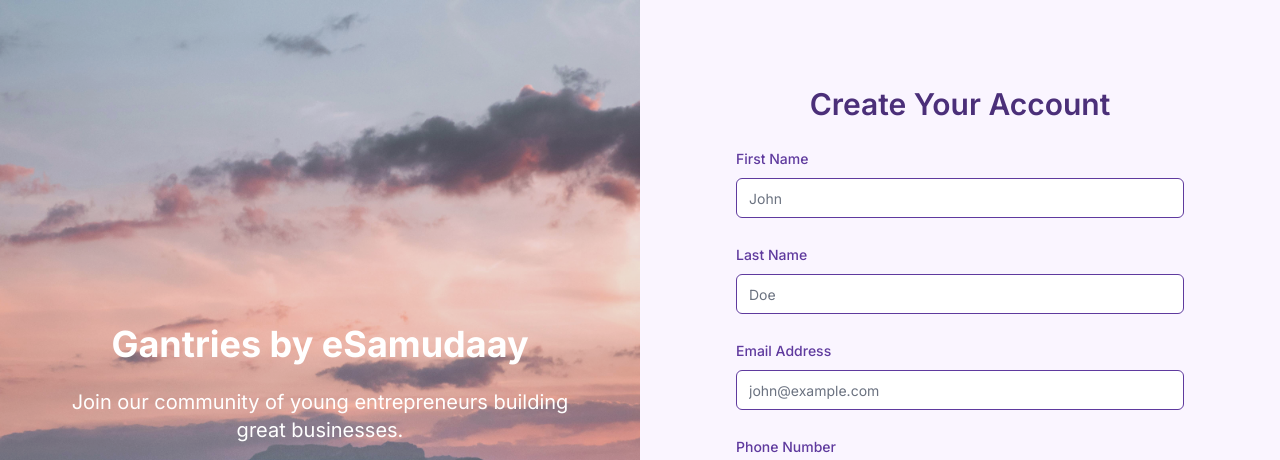
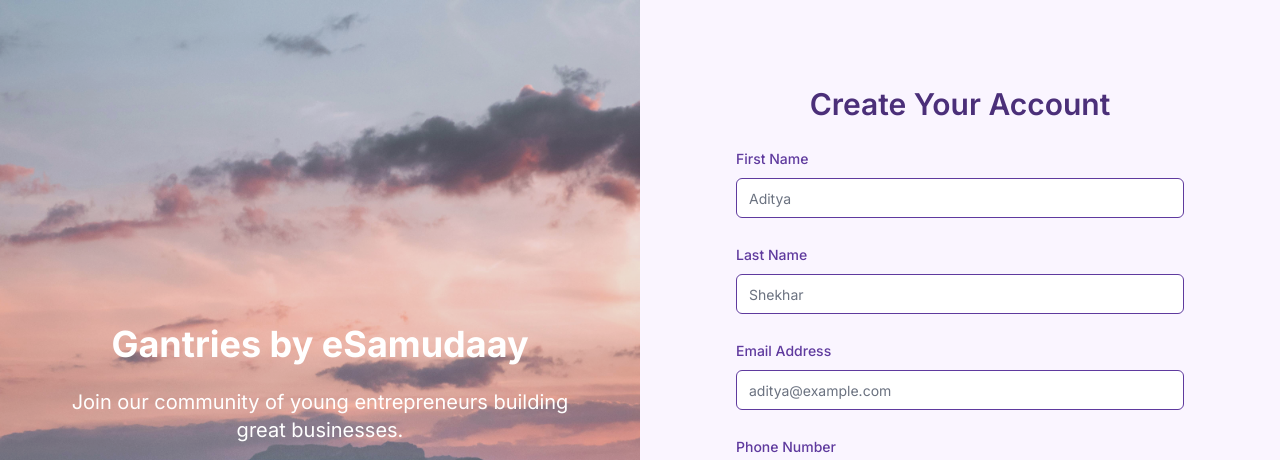
Before and after one commit to Novuswebspace/gantries-frontend, a Next.js app: page /sign-up in a window 1280 px wide. Shown: the top 460 px of the page. Built offline with nearby package versions, Linux system fonts and the light colour scheme.

Commit message:
fix: Placeholders changed

```diff
--- a/src/app/(auth)/sign-up/page.tsx
+++ b/src/app/(auth)/sign-up/page.tsx
@@ -95,7 +95,7 @@
                     <FormLabel className="text-[#5f3a9e]">First Name</FormLabel>
                     <FormControl>
                       <Input
-                        placeholder="John"
+                        placeholder="Aditya"
                         {...field}
                         className="border-[#5f3a9e] focus:border-[#4b2f79]"
                       />
@@ -112,7 +112,7 @@
                     <FormLabel className="text-[#5f3a9e]">Last Name</FormLabel>
                     <FormControl>
                       <Input
-                        placeholder="Doe"
+                        placeholder="Shekhar"
                         {...field}
                         className="border-[#5f3a9e] focus:border-[#4b2f79]"
                       />
@@ -132,7 +132,7 @@
                     <FormControl>
                       <Input
                         type="email"
-                        placeholder="john@example.com"
+                        placeholder="aditya@example.com"
                         {...field}
                         className="border-[#5f3a9e] focus:border-[#4b2f79]"
                       />
```
Also changed, not shown: package.json (line endings or trailing spaces), public/images/esamudaay-logo.svg, src/app/(auth)/sign-in/page.tsx (line endings or trailing spaces), src/app/(auth)/verify/page.tsx (line endings or trailing spaces), src/app/(main)/page.tsx (line endings or trailing spaces), src/app/layout.tsx (line endings or trailing spaces), src/components/ui/input-otp.tsx (line endings or trailing spaces), src/hooks/use-axios.ts (line endings or trailing spaces), src/providers/index.tsx (line endings or trailing spaces), src/styles/globals.css (line endings or trailing spaces), src/types/index.ts (line endings or trailing spaces), 1 other file (tests, documents, lock files or other folders).
